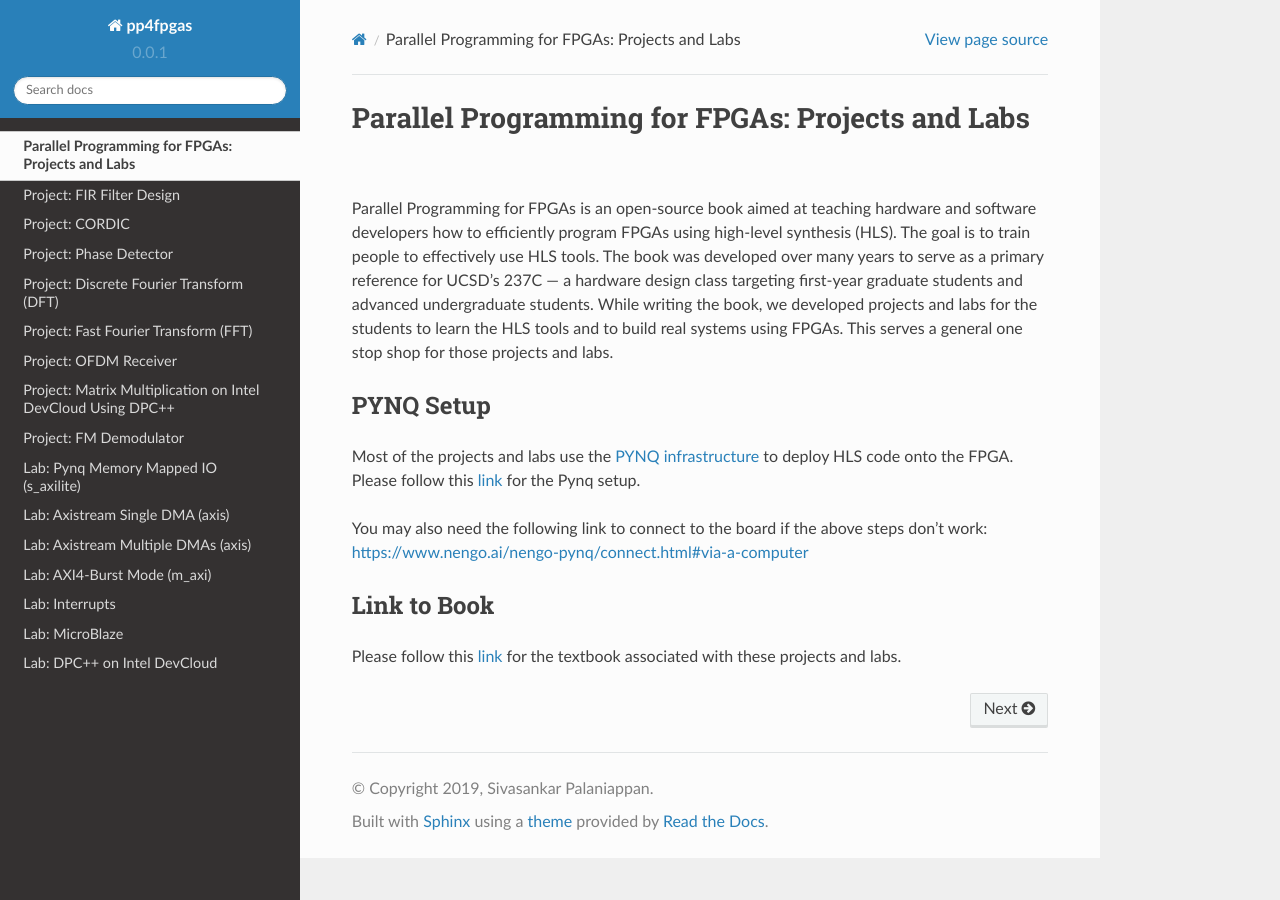
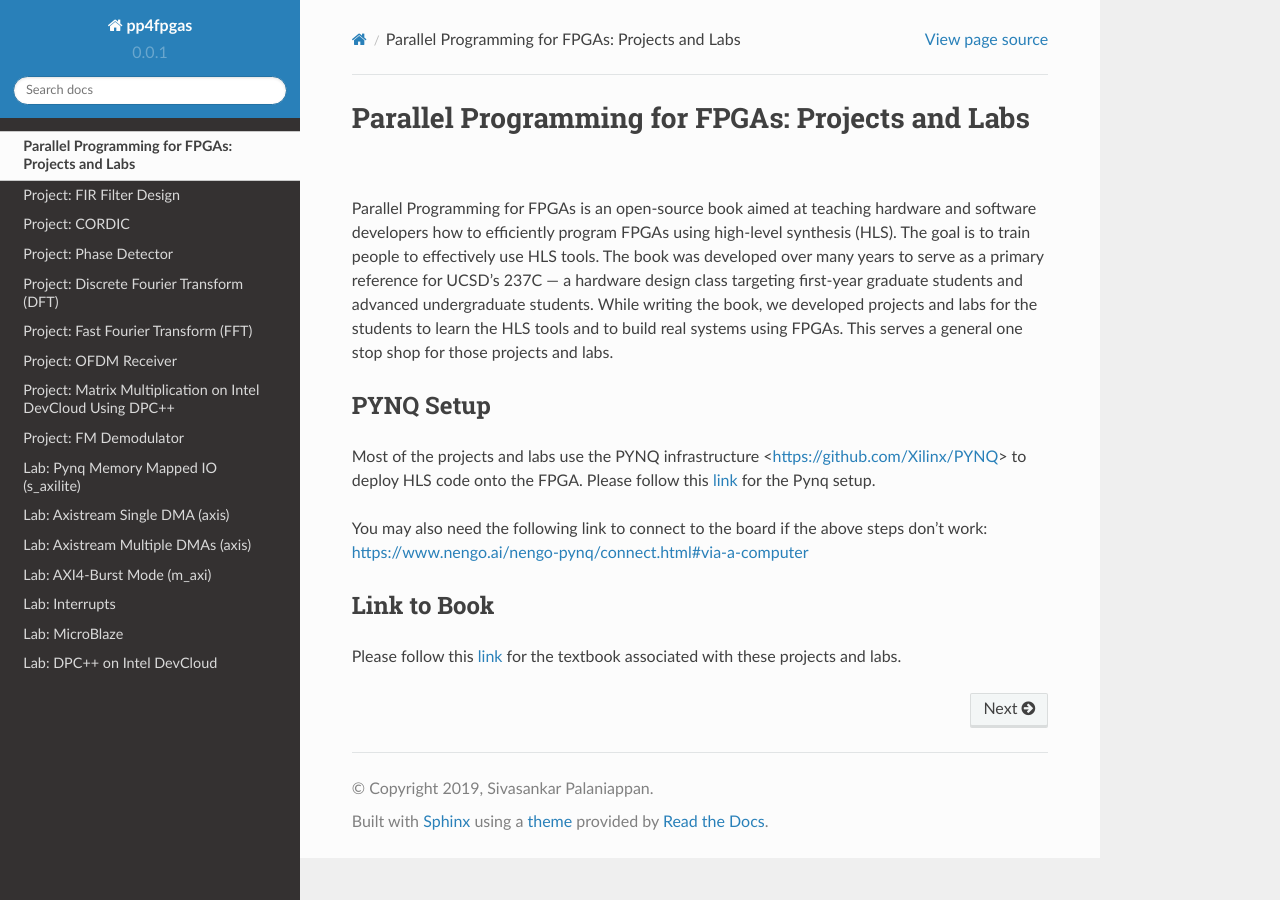
Before and after one commit to KastnerRG/Read_the_docs, a Sphinx documentation site: the page built from docs/index.rst, in a window 1280 px wide. Built offline with Sphinx 7.4.7 and the Read the Docs theme 2.0.0, drawn with Linux system fonts in a browser that asks for light colours.

Commit message:
Update index.rst

```diff
--- a/docs/index.rst
+++ b/docs/index.rst
@@ -10,7 +10,7 @@
 
 PYNQ Setup
 --------------
-Most of the projects and labs use the `PYNQ infrastructure <https://github.com/Xilinx/PYNQ>`_ to deploy HLS code onto the FPGA.
+Most of the projects and labs use the PYNQ infrastructure <https://github.com/Xilinx/PYNQ> to deploy HLS code onto the FPGA.
 Please follow this `link <https://pynq.readthedocs.io/en/latest/getting_started/pynq_z2_setup.html>`_ for the Pynq setup.
 
 You may also need the following link to connect to the board if the above steps don't work: https://www.nengo.ai/nengo-pynq/connect.html#via-a-computer
```
